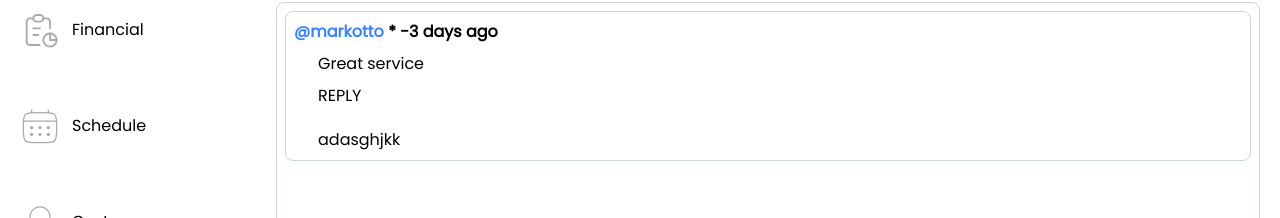
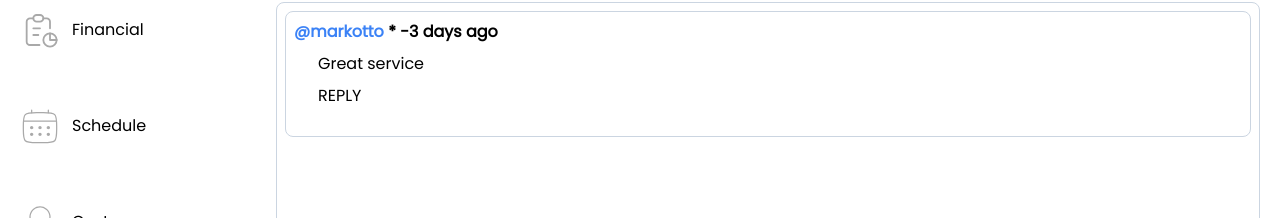
Before and after one commit to JanPoonthong/relaxat, a Next.js app: page /reviews in a window 1280 px wide. Shown: the part 102-320 px from the top of the page. Built offline with nearby package versions, Linux system fonts and the light colour scheme.

Commit message:
feat: remove adasghjkk

```diff
--- a/src/app/ui/review/review.tsx
+++ b/src/app/ui/review/review.tsx
@@ -98,7 +98,6 @@ export default function Review({ commentDate }: { commentDate: number }) {
                             </div>
                         </div>
                         <div className="pl-6 pt-5">
-                            <p>adasghjkk</p>
                         </div>
                     </Border>
                 );
```
